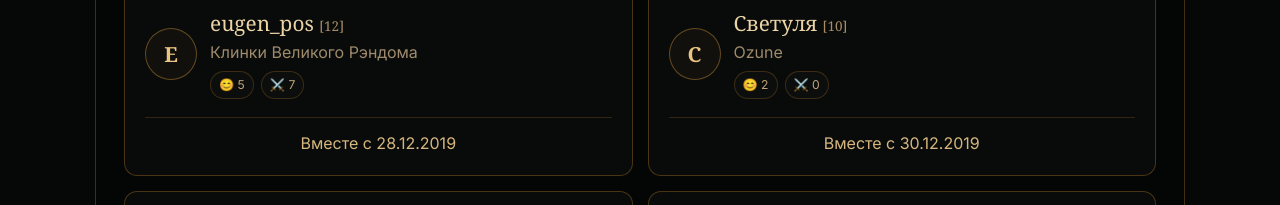
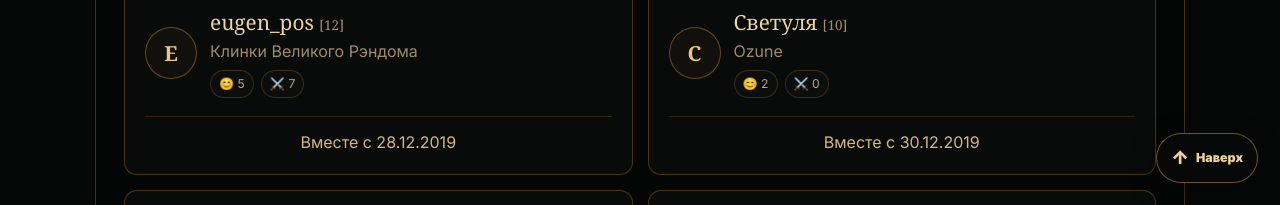
Before and after one commit to reverie-w-sh/dm-portal, a Next.js app: page /couples in a window 1280 px wide. Shown: the part 595-800 px from the top of the page. Built offline with nearby package versions, Linux system fonts and the light colour scheme; no server answers.

Commit message:
Add files via upload

```diff
--- a/src/app/couples/CouplesClient.tsx
+++ b/src/app/couples/CouplesClient.tsx
@@ -181,6 +181,17 @@ export default function CouplesClient({
           <div className={styles.empty}>Семейные пары пока не найдены.</div>
         )}
       </section>
+
+      <button
+        type="button"
+        className={styles.scrollTop}
+        onClick={() => window.scrollTo({ top: 0, behavior: "smooth" })}
+        aria-label="Наверх"
+        title="Наверх"
+      >
+        <span aria-hidden="true">↑</span>
+        <span>Наверх</span>
+      </button>
     </main>
   );
 }
@@ -217,7 +228,16 @@ function Person({
         </h2>
         <p>{player.clanName || "Без клана"}</p>
         <div className={styles.badges}>
-          <span>😊 {smiles}</span>
+          {player.cuid ? (
+            <Link
+              href={`/personal-smiles?player=${encodeURIComponent(player.cuid)}`}
+              title={`Открыть личные смайлики ${player.nick}`}
+            >
+              😊 {smiles}
+            </Link>
+          ) : (
+            <span>😊 {smiles}</span>
+          )}
           <Link href={`/personal-items?owner=${encodeURIComponent(player.nick)}`}>
             ⚔️ {items}
           </Link>
--- a/src/app/personal-smiles/page.tsx
+++ b/src/app/personal-smiles/page.tsx
@@ -2,6 +2,7 @@
 
 import Link from "next/link";
 import {
+  useEffect,
   useMemo,
   useRef,
   useState,
@@ -102,6 +103,28 @@ export default function PersonalSmilesPage() {
       return next;
     });
   }
+
+  useEffect(() => {
+    const cuid = new URLSearchParams(window.location.search).get("player");
+    if (!cuid) return;
+
+    setOpenedPlayers((current) => {
+      const next = new Set(current);
+      next.add(cuid);
+      return next;
+    });
+
+    window.setTimeout(() => {
+      const element =
+        playerElements.current.get(cuid) ??
+        document.getElementById(`player-${cuid}`);
+
+      element?.scrollIntoView({
+        behavior: "smooth",
+        block: "start",
+      });
+    }, 250);
+  }, []);
 
   function openPlayerFromEvent(cuid: string) {
     setOpenedPlayers((current) => {
```
Also changed, not shown: src/app/collection-pages.module.css.
